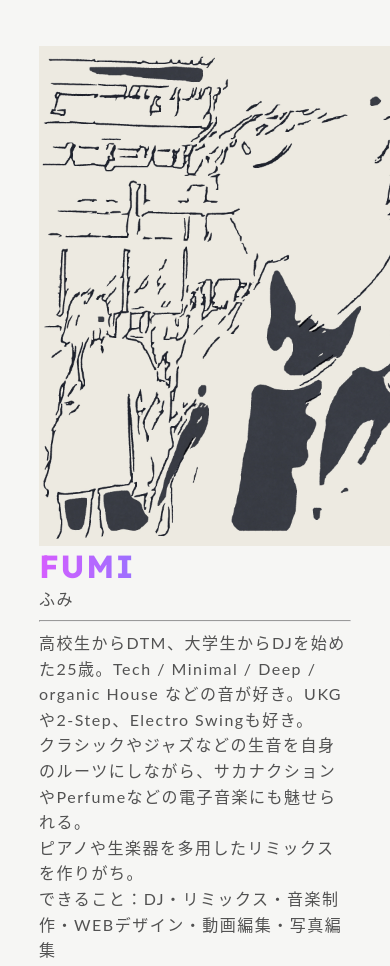
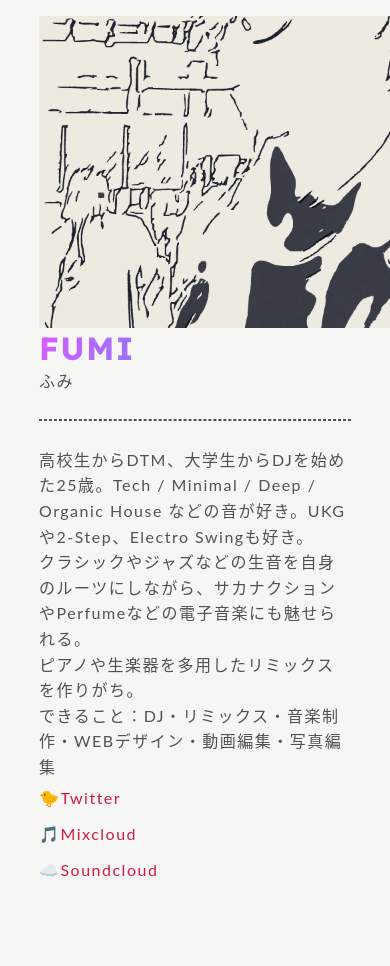
Before and after one commit to fumijp28i/fumijp28i.github.io, a plain HTML site: page index.html in a window 390 px wide. Shown: the top 966 px of the page. After the commit the page ends 880 px from the top, so only its background shows below. Drawn offline with Linux system fonts and the light colour scheme; a script that the page names is missing.

Commit message:
index.html・CSS変更

```diff
--- a/index.html
+++ b/index.html
@@ -20,7 +20,7 @@
         <h1 class="colorful">FUMI</h1>
         <p>ふみ</p>
         <hr>
-        <p>高校生からDTM、大学生からDJを始めた25歳。Tech / Minimal / Deep / organic House などの音が好き。UKGや2-Step、Electro Swingも好き。<br>クラシックやジャズなどの生音を自身のルーツにしながら、サカナクションやPerfumeなどの電子音楽にも魅せられる。<br>ピアノや生楽器を多用したリミックスを作りがち。</p>
+        <p>高校生からDTM、大学生からDJを始めた25歳。Tech / Minimal / Deep / Organic House などの音が好き。UKGや2-Step、Electro Swingも好き。<br>クラシックやジャズなどの生音を自身のルーツにしながら、サカナクションやPerfumeなどの電子音楽にも魅せられる。<br>ピアノや生楽器を多用したリミックスを作りがち。</p>
         <p>できること：DJ・リミックス・音楽制作・WEBデザイン・動画編集・写真編集</p>
       </section>
       <section class="inner permlink">
--- a/scss/index/index.scss
+++ b/scss/index/index.scss
@@ -48,6 +48,12 @@
   margin: 0 auto;
 }
 
+@media screen and (max-width: 768px) {
+  #icon {
+    height: 80vw;
+  }
+}
+
 .inner {
   margin: calc(100vh/100) auto;
 }
--- a/scss/ini/_appearance.scss
+++ b/scss/ini/_appearance.scss
@@ -37,6 +37,7 @@
   }
 }
 
+/*
 .inner {
   margin: 4.8vh auto;
   padding: 3.6vh 0;
@@ -46,3 +47,5 @@
   margin: 0 auto 3.2vh auto;
   padding: 0.8vh 0;
 }
+
+*/
--- a/scss/ini/_defaults.scss
+++ b/scss/ini/_defaults.scss
@@ -235,3 +235,8 @@ img.emoji {
   margin: 0 .05em 0 .1em;
   vertical-align: -0.1em;
 }
+
+hr {
+  margin: 1.6rem auto;
+  border: 1px dashed;
+}
```
Also changed, not shown: style.css.
